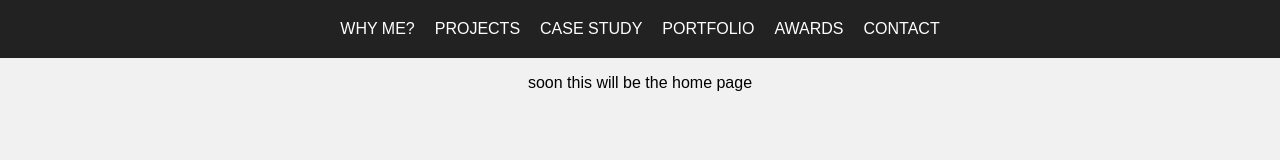
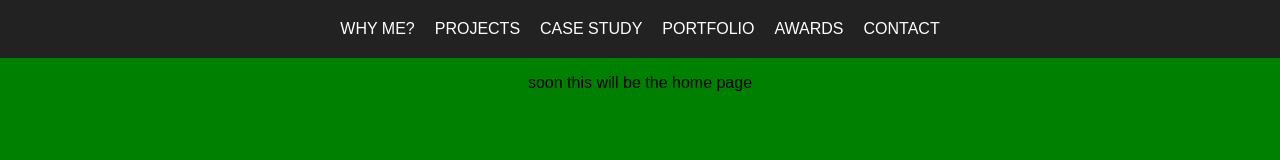
Before and after one commit to jayoharedee/assignment, a React app: page / in a window 1280 px wide. Built offline with nearby package versions, Linux system fonts and the light colour scheme.

Commit message:
colour changed

```diff
--- a/src/scss/style.scss
+++ b/src/scss/style.scss
@@ -1,3 +1,3 @@
 body {
-  background-color: blue($color: #000000);
+  background-color: green;
 }
```
